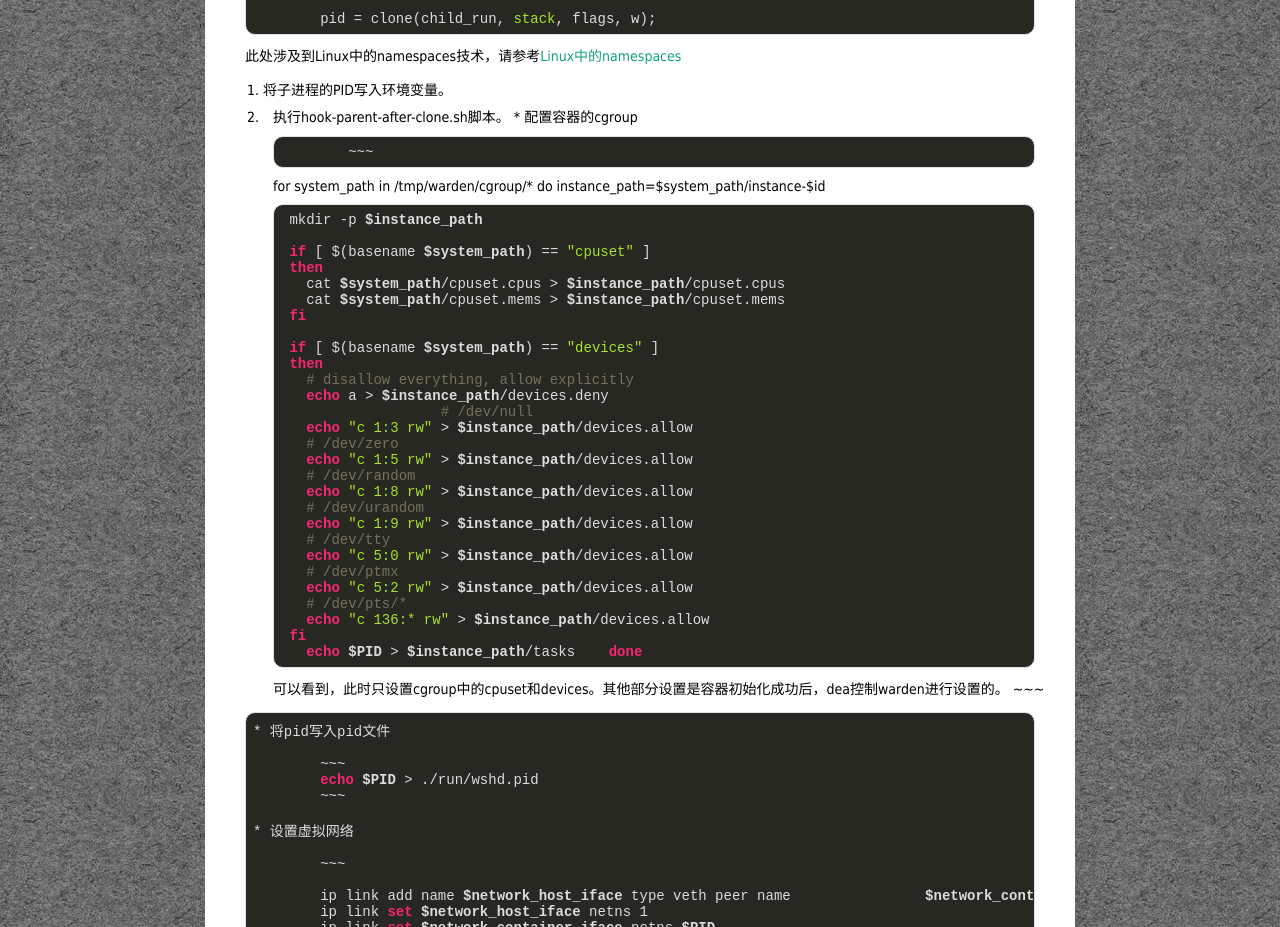
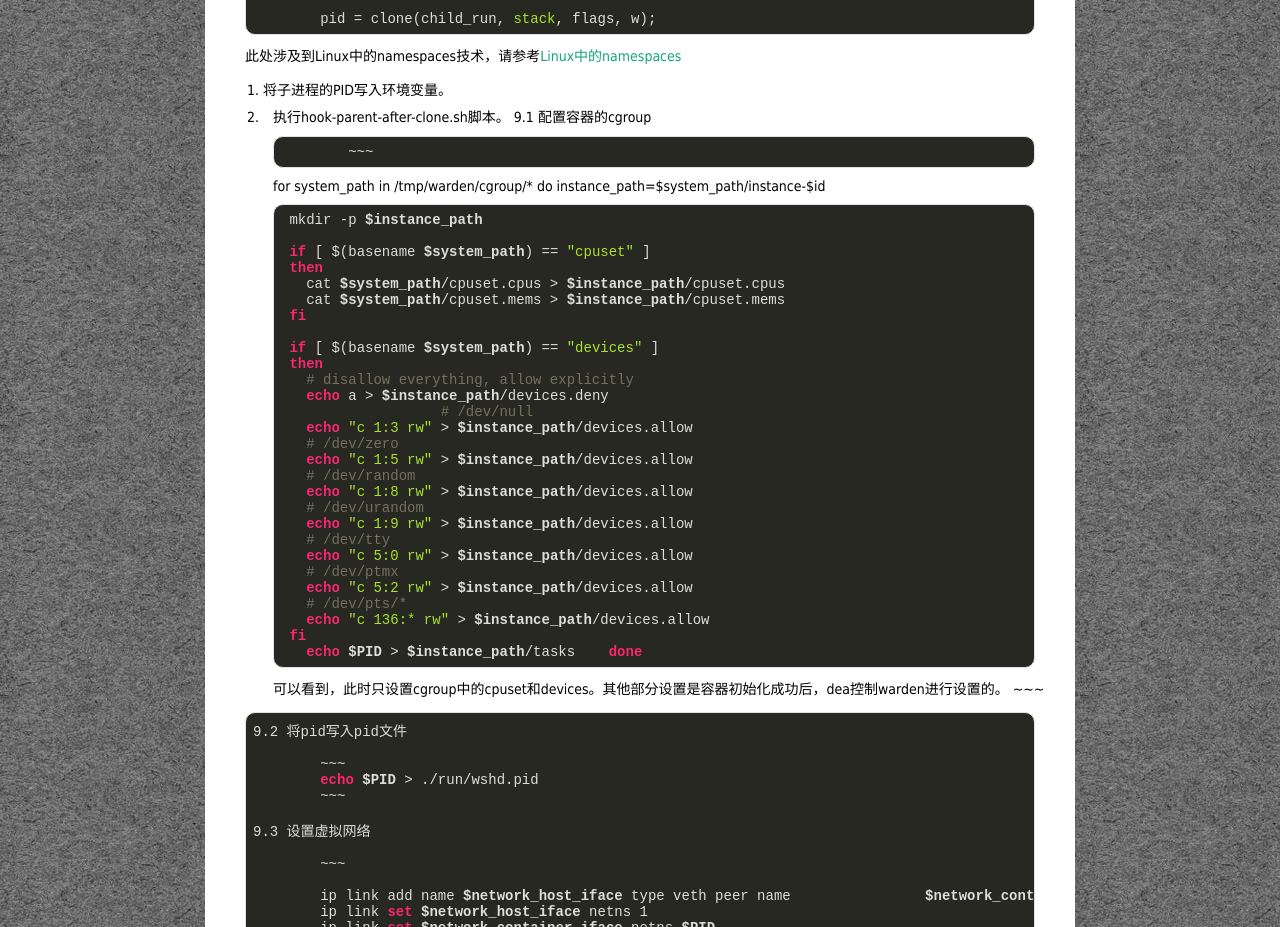
Before and after one commit to lsword/lsword.github.io, a Jekyll site: the page built from _posts/2013-09-19-Warden容器的核心进程wshd.md, in a window 1280 px wide and 1400 px high, scrolled down 880 px. Shown: the part 151-1078 px from the top of the window. Built offline with Jekyll 4.4.1, drawn with Linux system fonts in a browser that asks for light colours; Markdown is read by kramdown in place of the engine named in the settings; comment, search, counter and statistics services are not loaded; some of the changed text lies outside the part shown.

Commit message:
add content to wshd doc

````diff
--- a/_posts/2013-09-19-Warden容器的核心进程wshd.md
+++ b/_posts/2013-09-19-Warden容器的核心进程wshd.md
@@ -53,7 +53,7 @@ description: 本文对warden容器的核心进程wshd进行介绍。
 
   8. 将子进程的PID写入环境变量。
   9. 执行hook-parent-after-clone.sh脚本。
-    * 配置容器的cgroup
+    9.1 配置容器的cgroup
 
     	~~~
 
@@ -94,13 +94,13 @@ description: 本文对warden容器的核心进程wshd进行介绍。
 		可以看到，此时只设置cgroup中的cpuset和devices。其他部分设置是容器初始化成功后，dea控制warden进行设置的。
     	~~~
 
-    * 将pid写入pid文件
+    9.2 将pid写入pid文件
 
 		~~~
 		echo $PID > ./run/wshd.pid
 		~~~
 
-    * 设置虚拟网络
+    9.3 设置虚拟网络
 
 		~~~
 
@@ -149,7 +149,7 @@ description: 本文对warden容器的核心进程wshd进行介绍。
 
   4. 执行hook-child-after-pivot.sh脚本。
 
-    * 准备伪终端
+    4.1 准备伪终端
 
 		```
 		mkdir -p /dev/pts
@@ -157,20 +157,20 @@ description: 本文对warden容器的核心进程wshd进行介绍。
 		ln -sf pts/ptmx /dev/ptmx
 		```
 
-    * 准备proc
+    4.2 准备proc
 
 		```
 		mkdir -p /proc
 		mount -t proc none /proc
 		```
 
-    * 设置主机名
+    4.3 设置主机名
 
 		```
 		hostname $id
 		```
 
-    * 配置网卡和路由
+    4.4 配置网卡和路由
 
 		```
 		ifconfig lo 127.0.0.1
````
